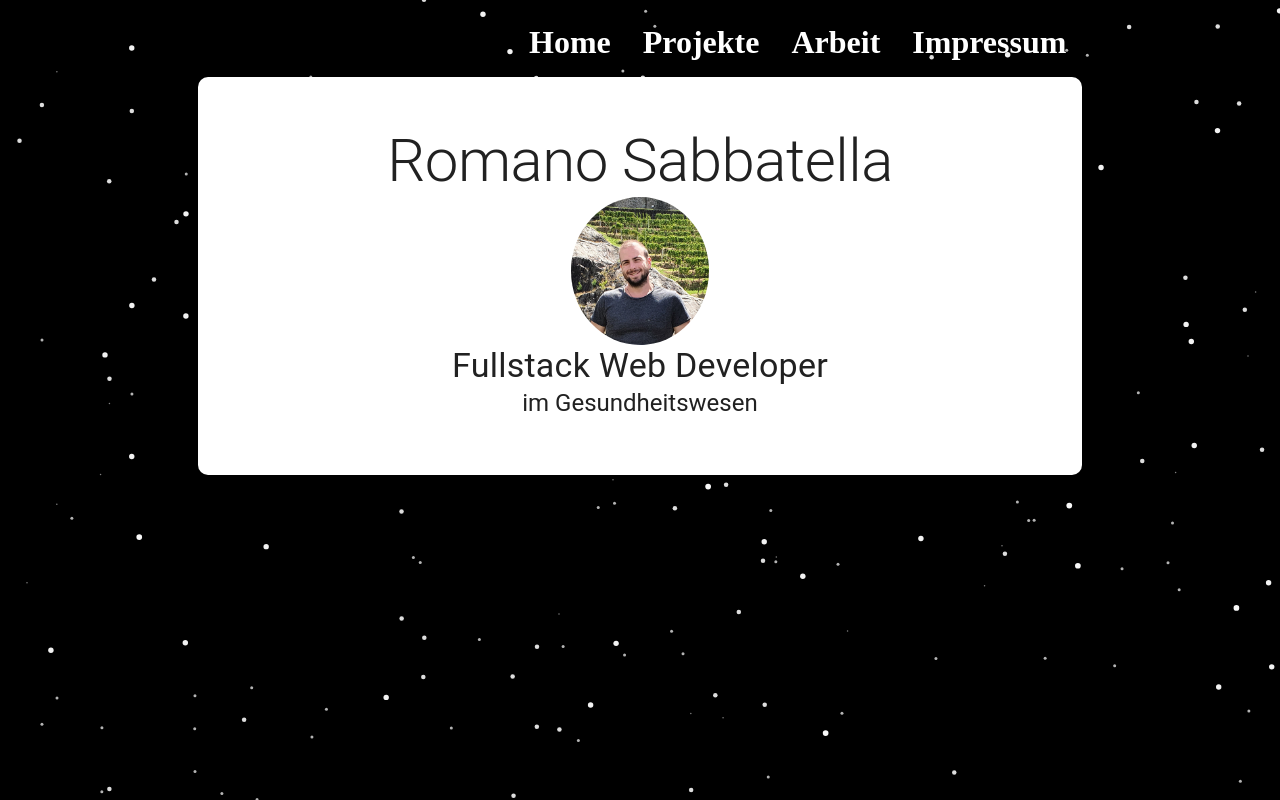
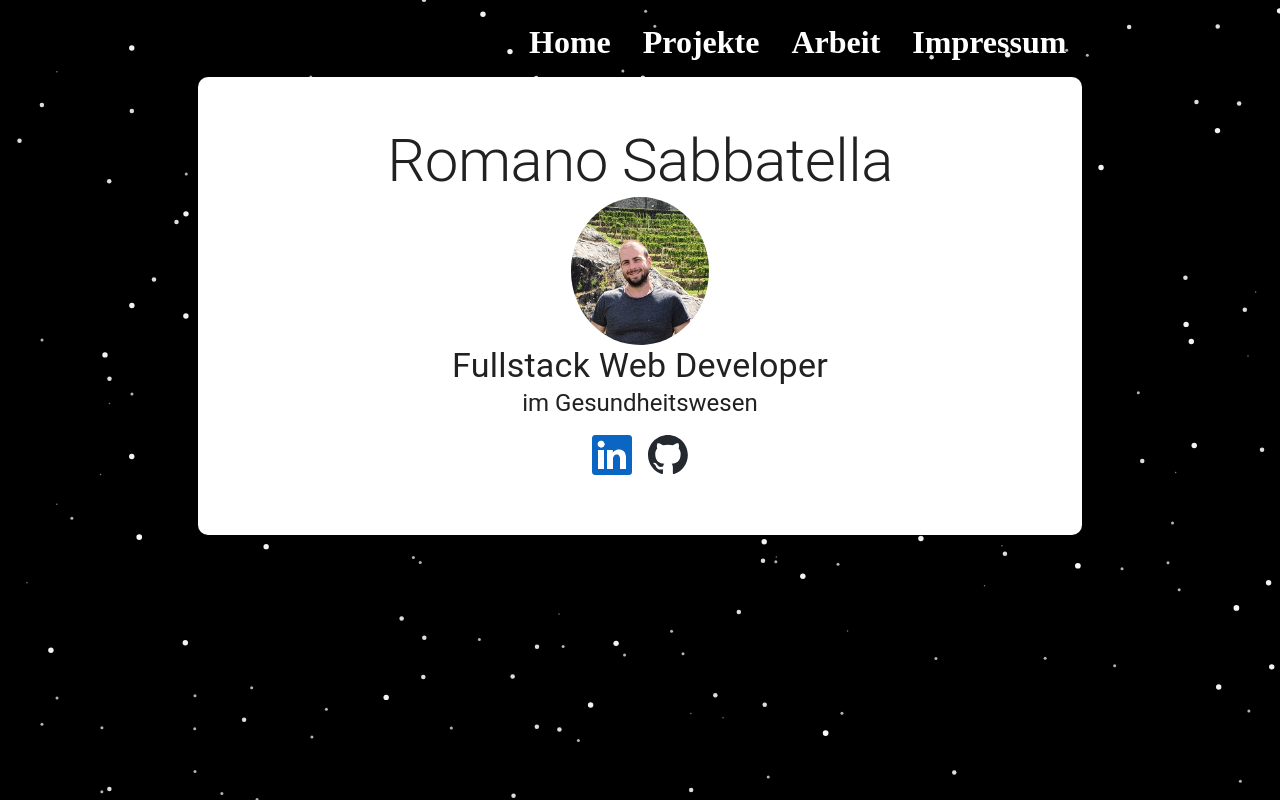
Before and after one commit to fullyonline/portfolio, a React (Create React App) app: page / in a window 1280 px wide. Built offline with nearby package versions, Linux system fonts and the light colour scheme.

Commit message:
added socials

```diff
--- a/src/components/Home.tsx
+++ b/src/components/Home.tsx
@@ -1,6 +1,7 @@
 import React from 'react';
 import { Box, Card, CardContent, Typography } from '@mui/material';
-import { flexbox, fullWidth, innerFlexbox, portrait } from '../styles/styles';
+import { flexbox, fullWidth, imageWidth3, innerFlexbox, mt1, pl1, portrait, pr1 } from '../styles/styles';
+import { cx } from '@emotion/css';
 
 export function Home(): JSX.Element {
     return (
@@ -11,6 +12,22 @@ export function Home(): JSX.Element {
                     <img src="portrait.jpg" className={portrait} alt={'Portrait von Romano Sabbatella'} />
                     <Typography variant={'h4'}>Fullstack Web Developer</Typography>
                     <Typography variant={'h5'}>im Gesundheitswesen</Typography>
+                    <Box className={cx(flexbox, mt1)}>
+                        <Box className={cx(pl1, pr1)}>
+                            <a
+                                href={'https://www.linkedin.com/in/romano-sabbatella-b136641ab/'}
+                                target="_blank"
+                                rel="noreferrer noopener"
+                            >
+                                <img className={imageWidth3} src={'linkedin-72.png'} alt={'LinkedIn Logo'} />
+                            </a>
+                        </Box>
+                        <Box className={cx(pl1, pr1)}>
+                            <a href={'https://github.com/fullyonline'} target="_blank" rel="noreferrer noopener">
+                                <img className={imageWidth3} src={'github.svg'} alt={'Github Logo'} />
+                            </a>
+                        </Box>
+                    </Box>
                 </CardContent>
             </Card>
         </Box>
--- a/src/components/Projects.tsx
+++ b/src/components/Projects.tsx
@@ -1,6 +1,6 @@
 import React from 'react';
 import { Box, Card, CardContent, Chip, Typography } from '@mui/material';
-import { flexboxLeft, fullWidth, githubLogo, innerFlexbox } from '../styles/styles';
+import { flexboxLeft, fullWidth, imageWidth2, innerFlexbox } from '../styles/styles';
 import { PROJECT_TYPE_TYPE, projects } from '../data/projects';
 
 export function Projects(): JSX.Element {
@@ -32,7 +32,7 @@ export function Projects(): JSX.Element {
                                     })}
                                     {project.url ? (
                                         <a href={project.url} target="_blank" rel="noreferrer noopener">
-                                            <img className={githubLogo} src={'github.svg'} alt={'Github Logo'} />
+                                            <img className={imageWidth2} src={'github.svg'} alt={'Github Logo'} />
                                         </a>
                                     ) : (
                                         <></>
```
Also changed, not shown: public/linkedin-72.png (added).
